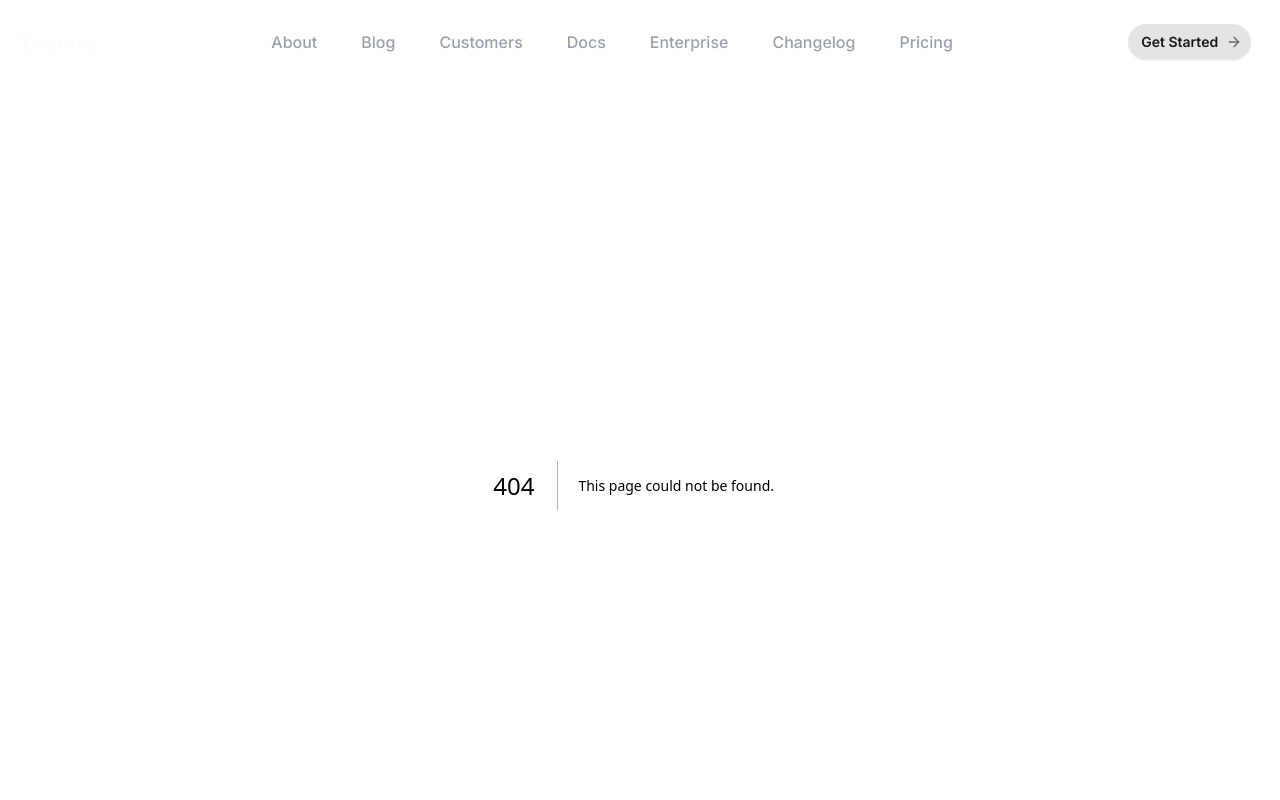
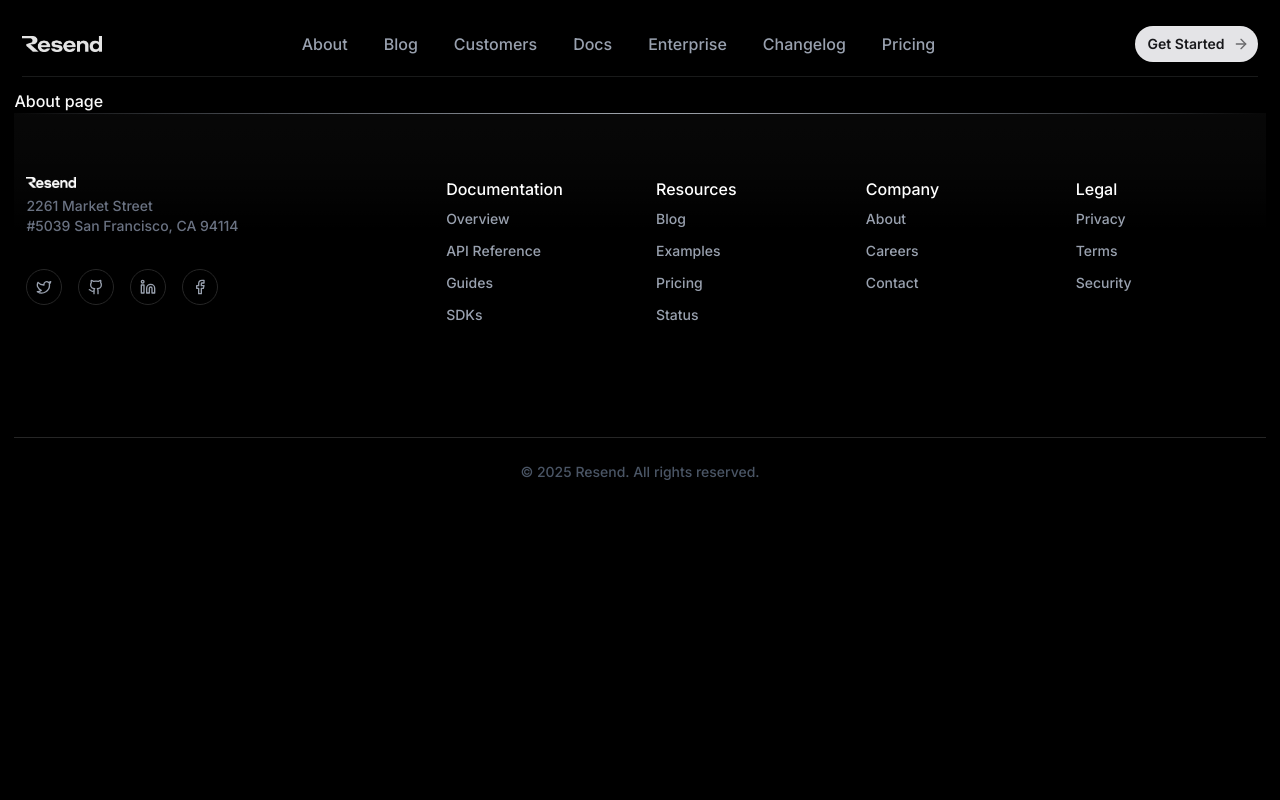
Before and after one commit to bilals2008/resend.com, a Next.js app: page /about in a window 1280 px wide. Before the commit this address had no page. Shown: the top 800 px of the page. Built offline with nearby package versions, Linux system fonts and the light colour scheme.

Commit message:
fix: links not working because ko z index and add a route for about page

```diff
--- /dev/null
+++ b/app/about/page.tsx
@@ -0,0 +1,11 @@
+// File: app/about/page.tsx
+import React from 'react'
+function page() {
+  return (
+   <>
+   About page
+   </>
+  );
+}
+
+export default page
--- a/app/globals.css
+++ b/app/globals.css
@@ -172,3 +172,474 @@
     transform: rotate(1turn);
   }
 }
+.hourglassBackground {
+  position: relative;
+  background-color: rgb(71, 60, 60);
+  height: 130px;
+  width: 130px;
+  border-radius: 50%;
+  margin: 30px auto;
+}
+
+.hourglassContainer {
+  position: absolute;
+  top: 30px;
+  left: 40px;
+  width: 50px;
+  height: 70px;
+  -webkit-animation: hourglassRotate 2s ease-in 0s infinite;
+  animation: hourglassRotate 2s ease-in 0s infinite;
+  transform-style: preserve-3d;
+  perspective: 1000px;
+}
+
+.hourglassContainer div,
+.hourglassContainer div:before,
+.hourglassContainer div:after {
+  transform-style: preserve-3d;
+}
+
+@-webkit-keyframes hourglassRotate {
+  0% {
+    transform: rotateX(0deg);
+  }
+
+  50% {
+    transform: rotateX(180deg);
+  }
+
+  100% {
+    transform: rotateX(180deg);
+  }
+}
+
+@keyframes hourglassRotate {
+  0% {
+    transform: rotateX(0deg);
+  }
+
+  50% {
+    transform: rotateX(180deg);
+  }
+
+  100% {
+    transform: rotateX(180deg);
+  }
+}
+
+.hourglassCapTop {
+  top: 0;
+}
+
+.hourglassCapTop:before {
+  top: -25px;
+}
+
+.hourglassCapTop:after {
+  top: -20px;
+}
+
+.hourglassCapBottom {
+  bottom: 0;
+}
+
+.hourglassCapBottom:before {
+  bottom: -25px;
+}
+
+.hourglassCapBottom:after {
+  bottom: -20px;
+}
+
+.hourglassGlassTop {
+  transform: rotateX(90deg);
+  position: absolute;
+  top: -16px;
+  left: 3px;
+  border-radius: 50%;
+  width: 44px;
+  height: 44px;
+  background-color: #999999;
+}
+
+.hourglassGlass {
+  perspective: 100px;
+  position: absolute;
+  top: 32px;
+  left: 20px;
+  width: 10px;
+  height: 6px;
+  background-color: #999999;
+  opacity: 0.5;
+}
+
+.hourglassGlass:before,
+.hourglassGlass:after {
+  content: '';
+  display: block;
+  position: absolute;
+  background-color: #999999;
+  left: -17px;
+  width: 44px;
+  height: 28px;
+}
+
+.hourglassGlass:before {
+  top: -27px;
+  border-radius: 0 0 25px 25px;
+}
+
+.hourglassGlass:after {
+  bottom: -27px;
+  border-radius: 25px 25px 0 0;
+}
+
+.hourglassCurves:before,
+.hourglassCurves:after {
+  content: '';
+  display: block;
+  position: absolute;
+  top: 32px;
+  width: 6px;
+  height: 6px;
+  border-radius: 50%;
+  background-color: #333;
+  animation: hideCurves 2s ease-in 0s infinite;
+}
+
+.hourglassCurves:before {
+  left: 15px;
+}
+
+.hourglassCurves:after {
+  left: 29px;
+}
+
+@-webkit-keyframes hideCurves {
+  0% {
+    opacity: 1;
+  }
+
+  25% {
+    opacity: 0;
+  }
+
+  30% {
+    opacity: 0;
+  }
+
+  40% {
+    opacity: 1;
+  }
+
+  100% {
+    opacity: 1;
+  }
+}
+
+@keyframes hideCurves {
+  0% {
+    opacity: 1;
+  }
+
+  25% {
+    opacity: 0;
+  }
+
+  30% {
+    opacity: 0;
+  }
+
+  40% {
+    opacity: 1;
+  }
+
+  100% {
+    opacity: 1;
+  }
+}
+
+.hourglassSandStream:before {
+  content: '';
+  display: block;
+  position: absolute;
+  left: 24px;
+  width: 3px;
+  background-color: white;
+  -webkit-animation: sandStream1 2s ease-in 0s infinite;
+  animation: sandStream1 2s ease-in 0s infinite;
+}
+
+.hourglassSandStream:after {
+  content: '';
+  display: block;
+  position: absolute;
+  top: 36px;
+  left: 19px;
+  border-left: 6px solid transparent;
+  border-right: 6px solid transparent;
+  border-bottom: 6px solid #fff;
+  animation: sandStream2 2s ease-in 0s infinite;
+}
+
+@-webkit-keyframes sandStream1 {
+  0% {
+    height: 0;
+    top: 35px;
+  }
+
+  50% {
+    height: 0;
+    top: 45px;
+  }
+
+  60% {
+    height: 35px;
+    top: 8px;
+  }
+
+  85% {
+    height: 35px;
+    top: 8px;
+  }
+
+  100% {
+    height: 0;
+    top: 8px;
+  }
+}
+
+@keyframes sandStream1 {
+  0% {
+    height: 0;
+    top: 35px;
+  }
+
+  50% {
+    height: 0;
+    top: 45px;
+  }
+
+  60% {
+    height: 35px;
+    top: 8px;
+  }
+
+  85% {
+    height: 35px;
+    top: 8px;
+  }
+
+  100% {
+    height: 0;
+    top: 8px;
+  }
+}
+
+@-webkit-keyframes sandStream2 {
+  0% {
+    opacity: 0;
+  }
+
+  50% {
+    opacity: 0;
+  }
+
+  51% {
+    opacity: 1;
+  }
+
+  90% {
+    opacity: 1;
+  }
+
+  91% {
+    opacity: 0;
+  }
+
+  100% {
+    opacity: 0;
+  }
+}
+
+@keyframes sandStream2 {
+  0% {
+    opacity: 0;
+  }
+
+  50% {
+    opacity: 0;
+  }
+
+  51% {
+    opacity: 1;
+  }
+
+  90% {
+    opacity: 1;
+  }
+
+  91% {
+    opacity: 0;
+  }
+
+  100% {
+    opacity: 0;
+  }
+}
+
+.hourglassSand:before,
+.hourglassSand:after {
+  content: '';
+  display: block;
+  position: absolute;
+  left: 6px;
+  background-color: white;
+  perspective: 500px;
+}
+
+.hourglassSand:before {
+  top: 8px;
+  width: 39px;
+  border-radius: 3px 3px 30px 30px;
+  animation: sandFillup 2s ease-in 0s infinite;
+}
+
+.hourglassSand:after {
+  border-radius: 30px 30px 3px 3px;
+  animation: sandDeplete 2s ease-in 0s infinite;
+}
+
+@-webkit-keyframes sandFillup {
+  0% {
+    opacity: 0;
+    height: 0;
+  }
+
+  60% {
+    opacity: 1;
+    height: 0;
+  }
+
+  100% {
+    opacity: 1;
+    height: 17px;
+  }
+}
+
+@keyframes sandFillup {
+  0% {
+    opacity: 0;
+    height: 0;
+  }
+
+  60% {
+    opacity: 1;
+    height: 0;
+  }
+
+  100% {
+    opacity: 1;
+    height: 17px;
+  }
+}
+
+@-webkit-keyframes sandDeplete {
+  0% {
+    opacity: 0;
+    top: 45px;
+    height: 17px;
+    width: 38px;
+    left: 6px;
+  }
+
+  1% {
+    opacity: 1;
+    top: 45px;
+    height: 17px;
+    width: 38px;
+    left: 6px;
+  }
+
+  24% {
+    opacity: 1;
+    top: 45px;
+    height: 17px;
+    width: 38px;
+    left: 6px;
+  }
+
+  25% {
+    opacity: 1;
+    top: 41px;
+    height: 17px;
+    width: 38px;
+    left: 6px;
+  }
+
+  50% {
+    opacity: 1;
+    top: 41px;
+    height: 17px;
+    width: 38px;
+    left: 6px;
+  }
+
+  90% {
+    opacity: 1;
+    top: 41px;
+    height: 0;
+    width: 10px;
+    left: 20px;
+  }
+}
+
+@keyframes sandDeplete {
+  0% {
+    opacity: 0;
+    top: 45px;
+    height: 17px;
+    width: 38px;
+    left: 6px;
+  }
+
+  1% {
+    opacity: 1;
+    top: 45px;
+    height: 17px;
+    width: 38px;
+    left: 6px;
+  }
+
+  24% {
+    opacity: 1;
+    top: 45px;
+    height: 17px;
+    width: 38px;
+    left: 6px;
+  }
+
+  25% {
+    opacity: 1;
+    top: 41px;
+    height: 17px;
+    width: 38px;
+    left: 6px;
+  }
+
+  50% {
+    opacity: 1;
+    top: 41px;
+    height: 17px;
+    width: 38px;
+    left: 6px;
+  }
+
+  90% {
+    opacity: 1;
+    top: 41px;
+    height: 0;
+    width: 10px;
+    left: 20px;
+  }
+}
--- /dev/null
+++ b/app/loading.tsx
@@ -0,0 +1,20 @@
+// File: app/loading.tsx
+import React from 'react'
+
+function loading() {
+  return (
+ <div className="hourglassBackground">
+      <div className="hourglassContainer">
+        <div className="hourglassCurves"></div>
+        <div className="hourglassCapTop"></div>
+        <div className="hourglassGlassTop"></div>
+        <div className="hourglassSand"></div>
+        <div className="hourglassSandStream"></div>
+        <div className="hourglassCapBottom"></div>
+        <div className="hourglassGlass"></div>
+      </div>
+    </div>
+  )
+}
+
+export default loading
--- a/components/Header/Navbar/computer/Logo.tsx
+++ b/components/Header/Navbar/computer/Logo.tsx
@@ -1,13 +1,14 @@
 // File: components/Header/Navbar/Logo.tsx
 import Image from "next/image";
+import Link from "next/link";
 import React from "react";
 
 function Logo() {
   return (
-    <div>
+    <Link href={"/"}>
       <Image src="/images/logo.png" alt="Resend Logo" width={80} height={30}
       className="opacity-90"/>
-    </div>
+    </Link>
   );
 }
 
--- a/components/Header/Navbar/computer/Menu.tsx
+++ b/components/Header/Navbar/computer/Menu.tsx
@@ -1,28 +1,27 @@
-// File: components/Header/Navbar/Menu.tsx
+// File: components/Header/Navbar/computer/Menu.tsx
 "use client";
 
 import Link from "next/link";
 import { menuItems } from "@/components/Header/Navbar/json/menuitem";
-import { Button } from "@/components/ui/button";
+import GardeintUnderline from "@/components/common/GardeintUnderline";
 
 function Menu() {
   return (
     <nav className="hidden lg:flex items-center gap-3">
       {menuItems.map((item) => (
-        <div key={item.title} className="relative group">
-          <Button
-            variant="link"
-            asChild
-            className="relative text-md font-medium text-gray-400 transition-all duration-300 group-hover:text-white"
+        <div
+          key={item.title}
+          className="relative group  rounded-md  px-3 py-2"
+        >
+          <Link
+            href={item.href}
+            className="relative text-md font-medium text-gray-400 transition-all duration-300 group-hover:text-white cursor-pointer z-50"
           >
-            <Link href={item.href}>{item.title}</Link>
-          </Button>
+            {item.title}
+          </Link>
 
           {/* Animated gradient underline */}
-          <span className="absolute left-0 -bottom-1 h-[2px] w-0 bg-gradient-to-r from-blue-500 via-purple-500 to-pink-500 rounded-full transition-all duration-500 group-hover:w-full"></span>
-
-          {/* Soft hover glow */}
-          <span className="absolute inset-0 opacity-0 group-hover:opacity-25 bg-gradient-to-r from-blue-500 via-purple-600 to-pink-500 blur-lg transition-all duration-700 rounded-xl"></span>
+          <GardeintUnderline />
         </div>
       ))}
     </nav>
--- a/components/Header/Navbar/json/menuitem.ts
+++ b/components/Header/Navbar/json/menuitem.ts
@@ -12,8 +12,6 @@ export const menuItems:Menuitems[] = [
   {
     title: "About",
     href: "/about",
-    description:
-      "Learn more about our mission, vision, and the team behind the project.",
   },
   {
     title: "Blog",
--- /dev/null
+++ b/components/common/GardeintUnderline.tsx
@@ -0,0 +1,15 @@
+// File: components/common/GardeintUnderline.tsx
+import React from 'react'
+
+function GardeintUnderline() {
+  return (
+    <>
+      <span className="absolute left-0 -bottom-1 h-[2px] w-0 bg-gradient-to-r from-blue-500 via-purple-500 to-pink-500 rounded-full transition-all duration-500 group-hover:w-full"></span>
+
+      {/* Soft hover glow */}
+      <span className="absolute inset-0 opacity-0 group-hover:opacity-25 bg-gradient-to-r from-blue-500 via-purple-600 to-pink-500 blur-lg transition-all duration-700 rounded-xl"></span>
+    </>
+  );
+}
+
+export default GardeintUnderline
```
